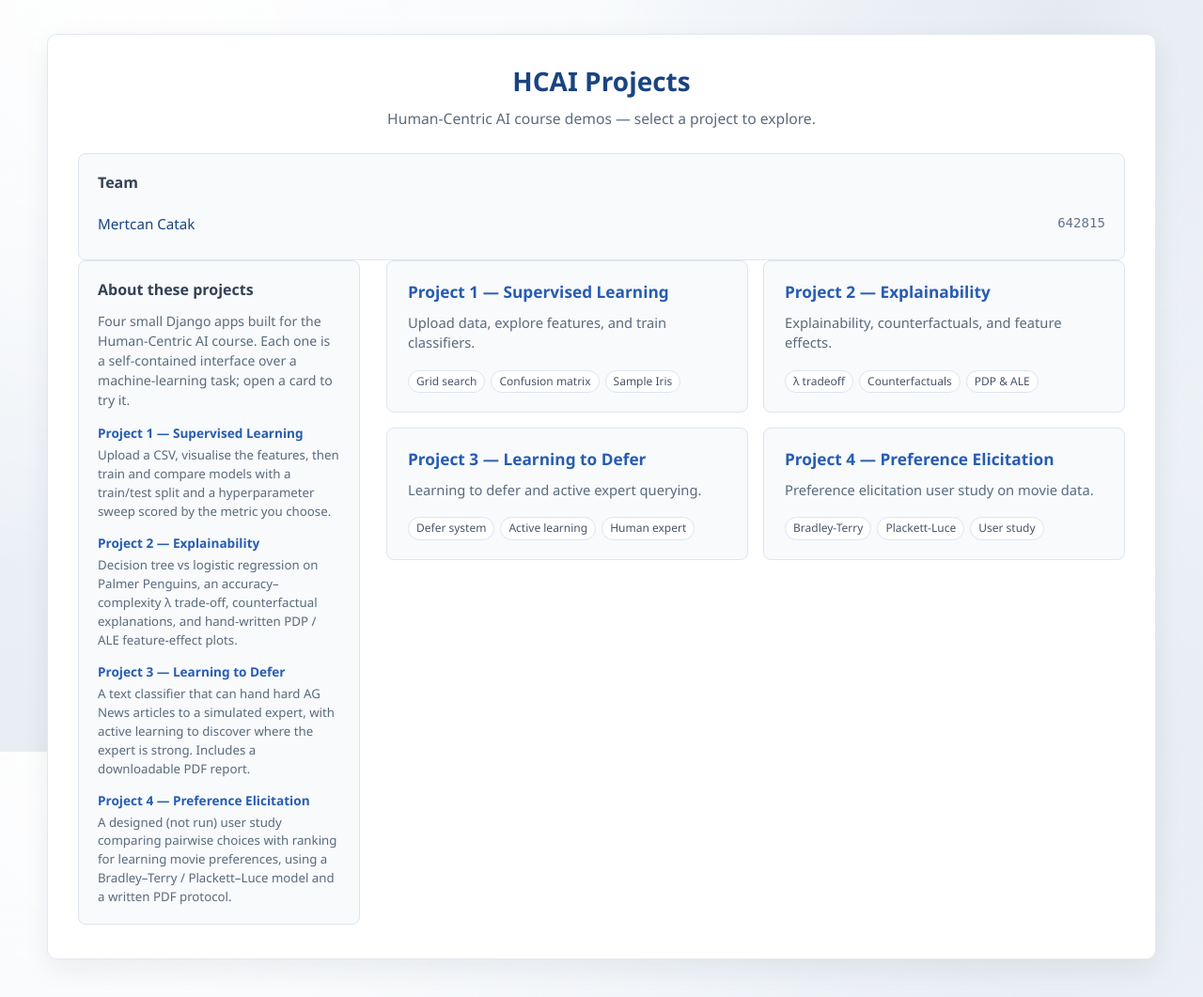
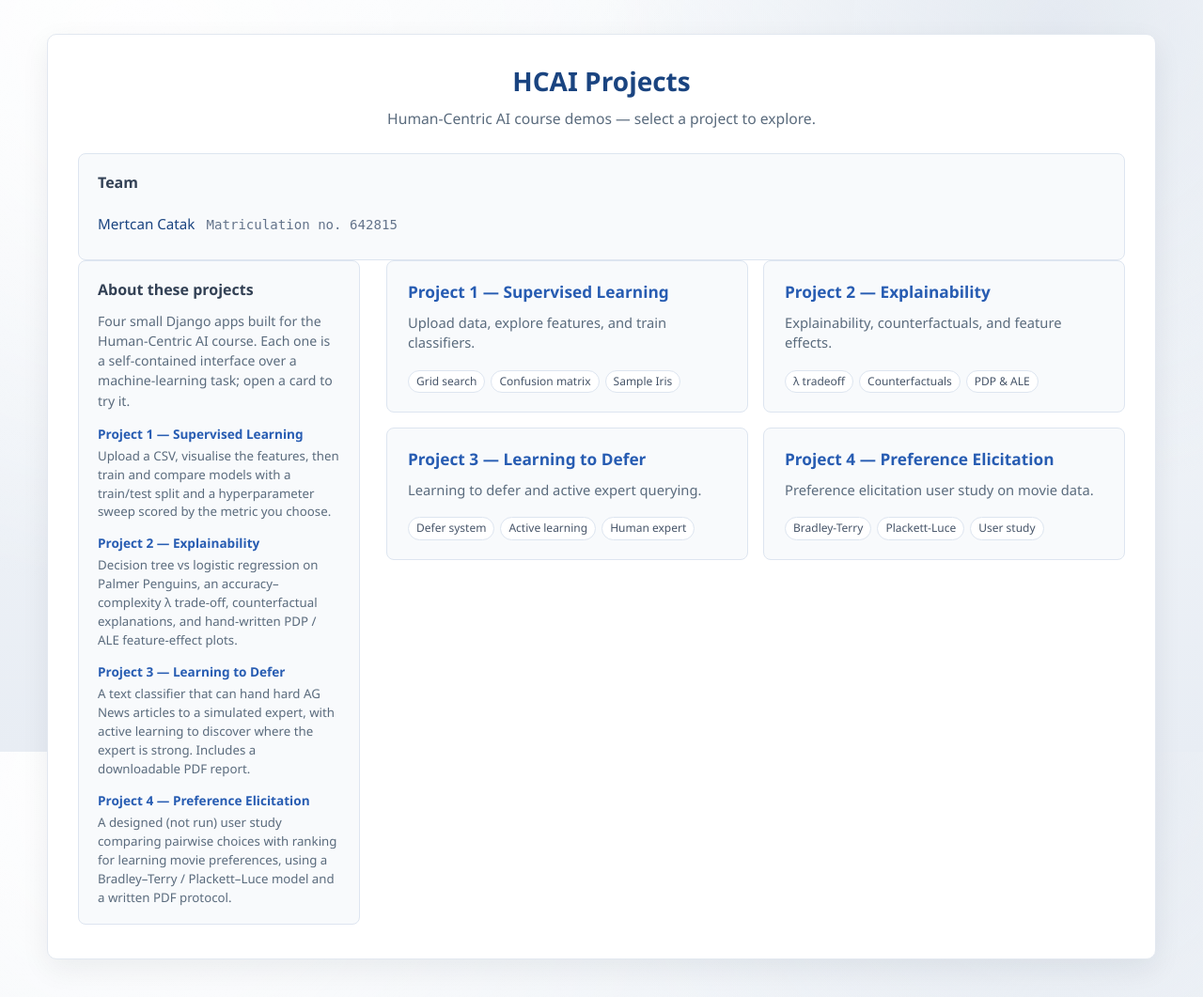
Before and after one commit to Apheironn/hcai, a Django app: page /home/ in a window 1280 px wide. Shown: the top 1061 px of the page at 94% size. Run offline with Django 5.2, Linux system fonts and the light colour scheme.

Commit message:
fix(home): label the matriculation number and place it beside the name
The number sat flush-right (space-between) with no indication of what it
was. It now reads "Matriculation no. <n>" right next to the name.

```diff
--- a/home/static/home/style.css
+++ b/home/static/home/style.css
@@ -123,8 +123,8 @@
 
 .team-list li {
     display: flex;
-    justify-content: space-between;
-    gap: 16px;
+    align-items: baseline;
+    gap: 12px;
     padding: 8px 0;
     border-bottom: 1px solid #e8edf4;
     font-size: 0.95rem;
--- a/home/templates/home/index.html
+++ b/home/templates/home/index.html
@@ -20,7 +20,7 @@
             {% for student in students %}
             <li>
                 <span class="team-name">{{ student.name }}</span>
-                <span class="team-id">{{ student.matriculation }}</span>
+                <span class="team-id">Matriculation no. {{ student.matriculation }}</span>
             </li>
             {% endfor %}
         </ul>
```
